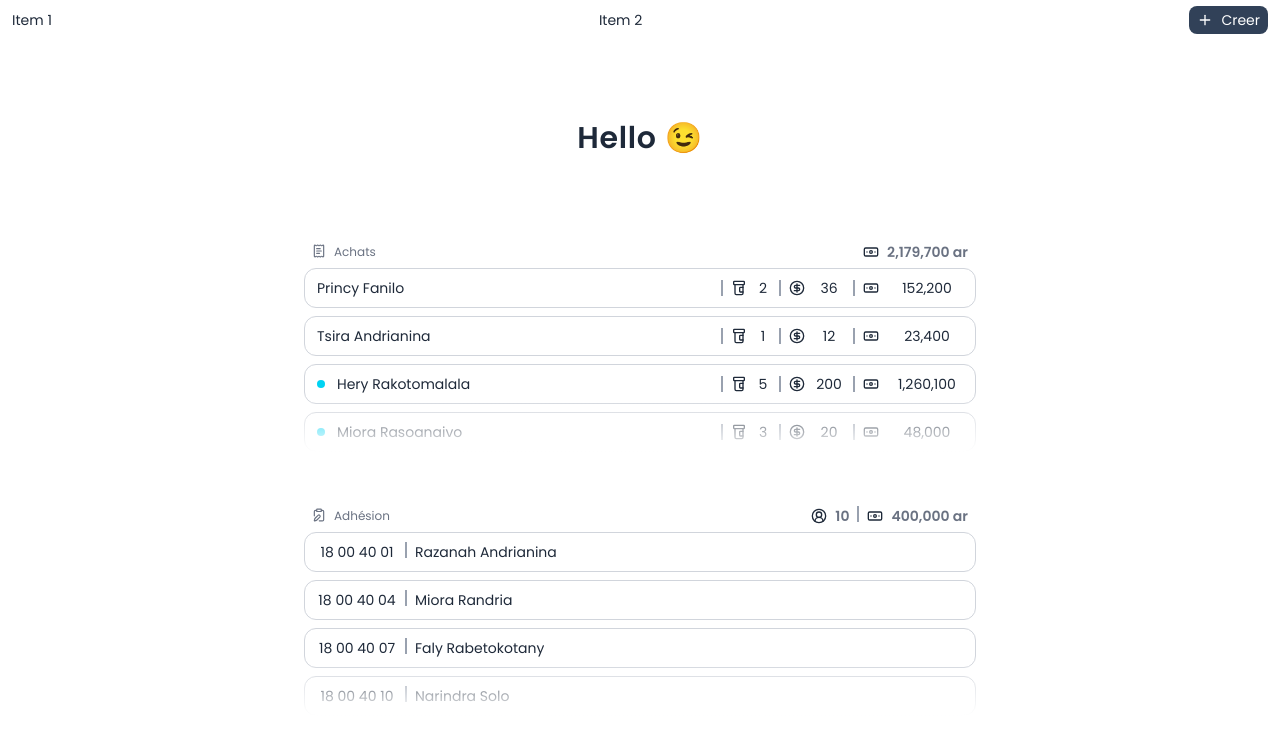
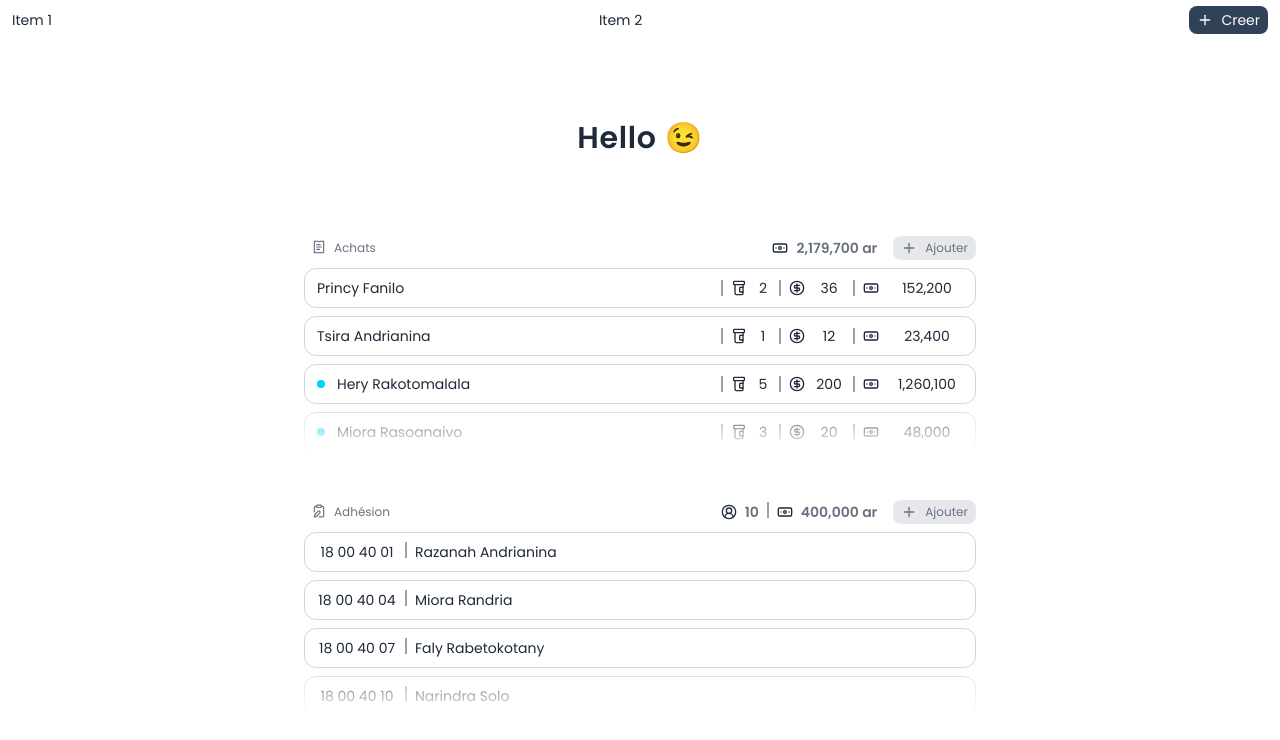
Before and after one commit to Fanilo-rgb/magapp, a React (Vite) app in the folder client/: page / in a window 1280 px wide. Shown: the top 740 px of the page. Built offline with nearby package versions, Linux system fonts and the light colour scheme.

Commit message:
Creating a button on the widget with some action

```diff
--- a/client/src/components/ui/buttons/Button.tsx
+++ b/client/src/components/ui/buttons/Button.tsx
@@ -8,9 +8,12 @@ type Props = React.ComponentProps<"button"> & {
   variant?: variant
   icon?: LucideIcon
   iconPosition?: "left" | "right"
+  text?: "sm" | "base"
 }
 
-const Button = ({ children, icon: Icon, iconPosition = "left", variant = "basic", ...props }: Props) => {
+const Button = ({ children, icon: Icon, text = "base",iconPosition = "left", variant = "basic", ...props }: Props) => {
+
+  const textSize = text === "base" ? "" : "text-xs"
 
   const baseStyle = "flex gap-2 items-center py-1 px-2 rounded-lg transition"
 
@@ -22,7 +25,7 @@ const Button = ({ children, icon: Icon, iconPosition = "left", variant = "basic"
   }
 
   return (
-    <button className={`${baseStyle} ${variants[variant]}`} {...props}>
+    <button className={`${baseStyle} ${textSize} ${variants[variant]}`} {...props}>
       {Icon && iconPosition === "left" && <Icon size={16} />}
       {children}
       {Icon && iconPosition === "right" && <Icon className="ml-auto" size={16} />}
--- a/client/src/components/widgets/WidgetContainer.tsx
+++ b/client/src/components/widgets/WidgetContainer.tsx
@@ -1,23 +1,45 @@
 import React, {type JSX} from 'react'
-import {type LucideIcon} from "lucide-react";
+import {type LucideIcon, Plus} from "lucide-react";
+import Button from "../ui/buttons/Button.tsx";
+import {useNavigate} from "react-router-dom";
 
 type Props = {
   children : React.ReactNode
   title: string
   icon: LucideIcon
   header?: JSX.Element
+  buttonLink?: string
 }
 
-const WidgetContainer = ({children, title, icon: Icon, header: Element}: Props) => {
+const WidgetContainer = ({children, buttonLink,title, icon: Icon, header: Element}: Props) => {
+  const navigate = useNavigate()
+
+  const handleClick = () => {
+    if (buttonLink) navigate(buttonLink)
+  }
+
   return (
     <div className="widget">
-      <div className={`flex items-center justify-between ${Element ? "h-8" : "mb-2"}`}>
+      <div className={`flex items-center justify-between ${Element ? "h-8 pb-2" : "mb-2"}`}>
         <div className="text-gray-500 text-xs flex gap-2 px-2">
           <Icon size={14}/>
           <p>{title}</p>
         </div>
-        <div className="px-2">
-          {Element && Element}
+        <div className="flex gap-2 items-center">
+          <div className="px-2">
+            {Element && Element}
+          </div>
+
+          {buttonLink && (
+            <Button
+              onClick={handleClick}
+              icon={Plus} variant="primary"
+              text="sm"
+            >
+              Ajouter
+            </Button>
+          )}
+
         </div>
       </div>
       {children}
--- a/client/src/components/widgets/membership/ApplicationItem.tsx
+++ b/client/src/components/widgets/membership/ApplicationItem.tsx
@@ -1,6 +1,6 @@
 import IconButton from "../../ui/buttons/IconButton.tsx";
 import {Ellipsis} from "lucide-react";
-import {formatNumber} from "../../../utils/formatNumber.ts";
+import {formatNumber} from "../../../lib/utils/formatNumber.ts";
 import {useState} from "react";
 import {useNavigate} from "react-router-dom";
 
--- a/client/src/components/widgets/membership/MembershipWidget.tsx
+++ b/client/src/components/widgets/membership/MembershipWidget.tsx
@@ -125,7 +125,7 @@ const MembershipWidget = () => {
   }
 
   return (
-    <WidgetContainer title="Adhésion" icon={ClipboardPen} header={header}>
+    <WidgetContainer title="Adhésion" icon={ClipboardPen} header={header} buttonLink="?container=drawer&content=newApplication">
       <div className="flex flex-col gap-2">
         {applications.length > 0 && list.map(application => (
           <ApplicationItem key={application.id} data={application}/>
--- a/client/src/components/widgets/sale/SaleItem.tsx
+++ b/client/src/components/widgets/sale/SaleItem.tsx
@@ -1,7 +1,7 @@
 import {Banknote, CircleDollarSign, Ellipsis, PillBottle, Printer} from "lucide-react";
 import IconButton from "../../ui/buttons/IconButton.tsx";
 import {useState} from "react";
-import {formatCurrency} from "../../../utils/formatCurrency.ts";
+import {formatCurrency} from "../../../lib/utils/formatCurrency.ts";
 import {useMediaQuery} from "../../../hooks/useMediaQuery.ts";
 import {useNavigate} from "react-router-dom";
 
--- a/client/src/components/widgets/sale/SaleWidget.tsx
+++ b/client/src/components/widgets/sale/SaleWidget.tsx
@@ -119,7 +119,7 @@ const SaleWidget = () => {
   }
 
   return (
-    <WidgetContainer title="Achats" icon={ReceiptText} header={header}>
+    <WidgetContainer title="Achats" icon={ReceiptText} header={header} buttonLink="?container=drawer&content=newSale">
       <div className="flex flex-col gap-2">
         {sales.length > 0 && list.map(sale => (
           <SaleItem key={sale.id} data={sale}/>
```
Also changed, not shown: client/src/lib/utils/dateUtils.ts (renamed from client/src/utils/dateUtils.ts), client/src/lib/utils/formatCurrency.ts (renamed from client/src/utils/formatCurrency.ts), client/src/lib/utils/formatNumber.ts (renamed from client/src/utils/formatNumber.ts).
